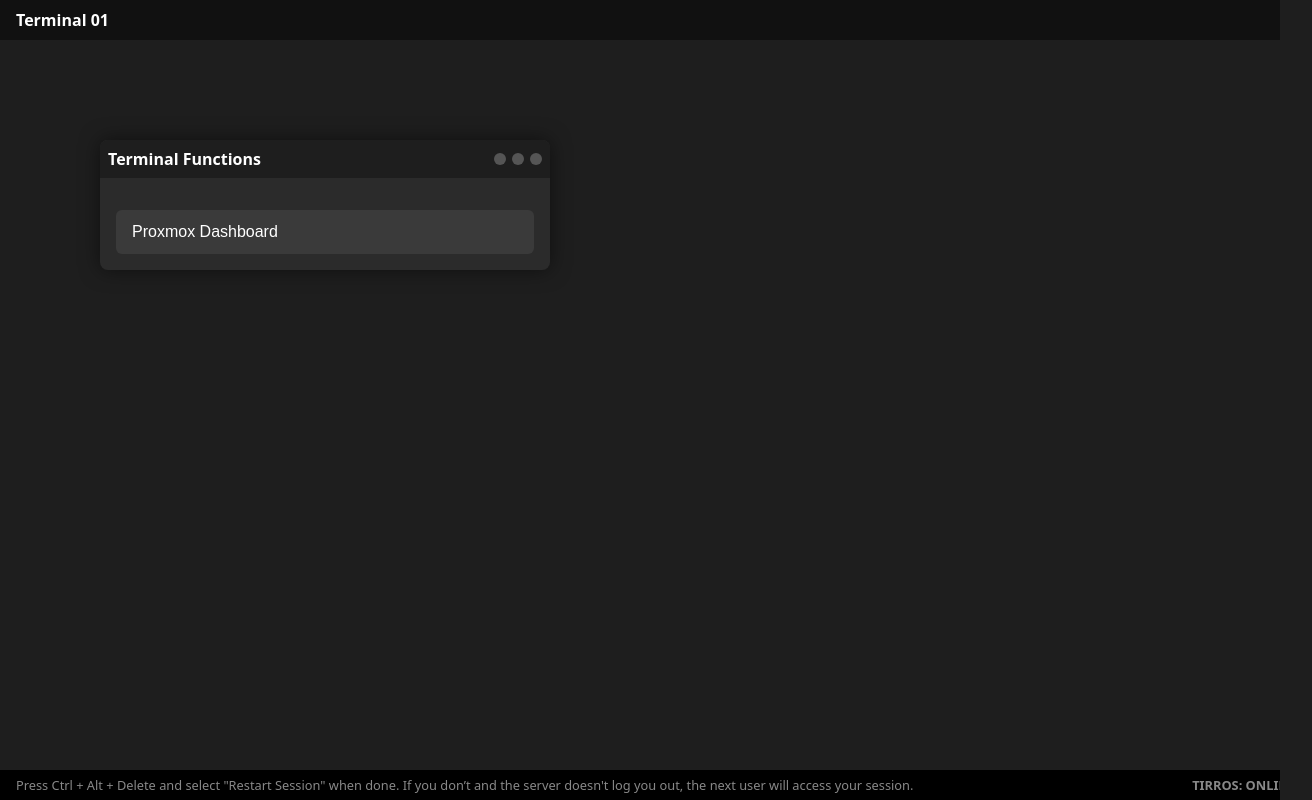
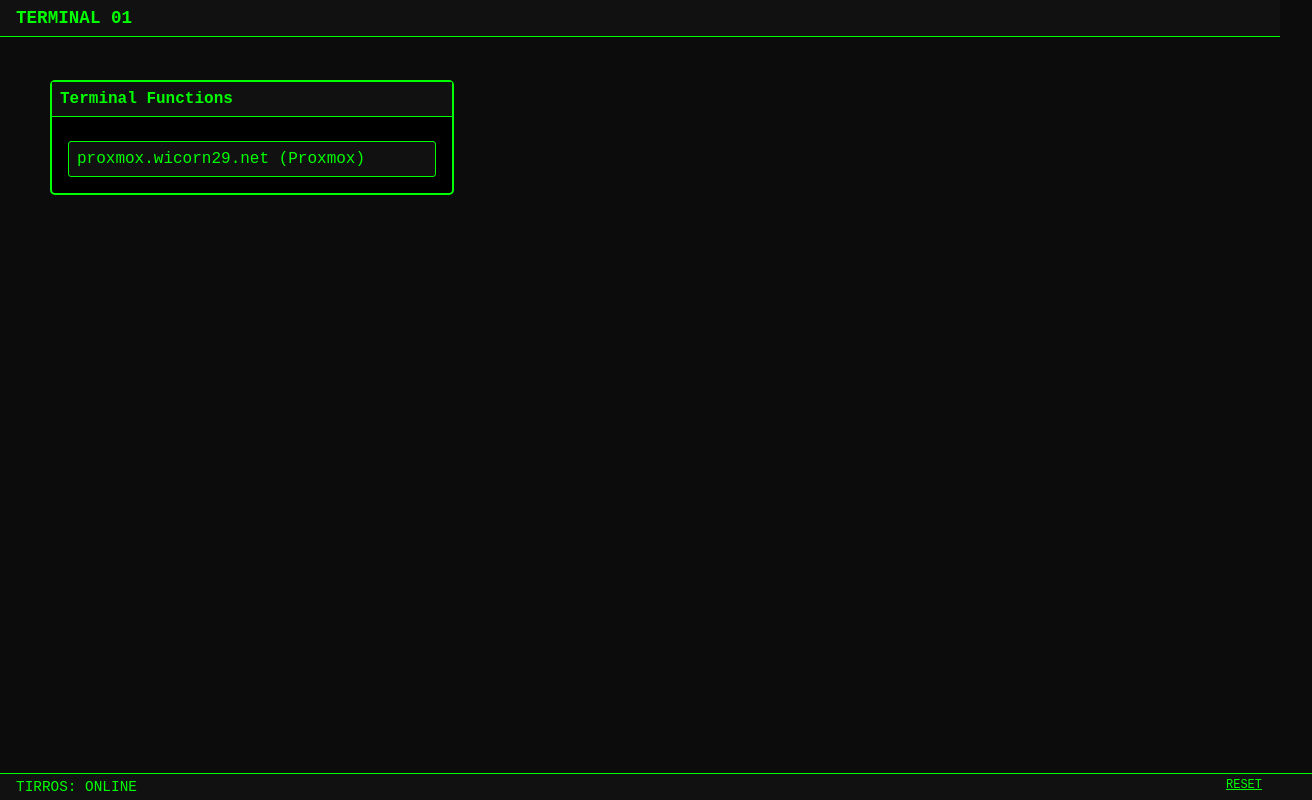
Before and after one commit to wicorn29/terminal, a plain HTML site: page index.html in a window 1280 px wide. Shown: the whole page, 1312 px wide, since content can reach past the window. Drawn offline with Linux system fonts and the light colour scheme.

Commit message:
Update index.html

```diff
--- a/index.html
+++ b/index.html
@@ -1,159 +1,188 @@
 <!DOCTYPE html>
 <html lang="en">
 <head>
-  <meta charset="UTF-8"/>
+  <meta charset="UTF-8" />
   <meta name="viewport" content="width=device-width, initial-scale=1.0"/>
   <title>Terminal 01</title>
   <style>
-    html, body {
+    body {
       margin: 0;
-      padding: 0;
-      height: 100%;
-      background: #1e1e1e;
-      font-family: system-ui, sans-serif;
+      background: #0c0c0c;
+      color: #00ff00;
+      font-family: 'Courier New', monospace;
       overflow: hidden;
+      height: 100vh;
     }
 
-    .topbar {
+    #topbar {
       background: #111;
-      color: #fff;
-      height: 40px;
-      display: flex;
-      align-items: center;
-      padding: 0 1rem;
+      color: #00ff00;
+      padding: 0.5rem 1rem;
       font-weight: bold;
-      font-size: 1rem;
+      font-size: 1.1rem;
+      border-bottom: 1px solid #00ff00;
     }
 
-    .desktop {
-      position: relative;
-      height: calc(100% - 40px);
+    #footer {
+      position: absolute;
+      bottom: 0;
       width: 100%;
+      background: #111;
+      color: #00ff00;
+      padding: 0.3rem 1rem;
+      font-size: 0.9rem;
+      border-top: 1px solid #00ff00;
     }
 
-    .window {
-      width: 450px;
-      background: #2b2b2b;
-      border-radius: 8px;
-      box-shadow: 0 0 20px rgba(0,0,0,0.5);
-      position: absolute;
-      top: 100px;
-      left: 100px;
+    #reset-button {
+      position: fixed;
+      bottom: 5px;
+      right: 10px;
+      background: transparent;
+      color: #00ff00;
+      border: none;
+      padding: 3px 8px;
+      font-size: 0.75rem;
+      font-family: inherit;
+      cursor: pointer;
+      border-radius: 3px;
+      z-index: 1001;
+      text-decoration: underline;
     }
 
-    .window-header {
-      background: #1e1e1e;
+    #reset-button:hover {
+      color: #ff4444;
+    }
+
+    #draggableWindow {
+      width: 400px;
+      position: absolute;
+      top: 80px;
+      left: 50px;
+      border: 2px solid #00ff00;
+      background: #000;
+      border-radius: 5px;
+      z-index: 100;
+    }
+
+    #windowHeader {
+      background: #111;
       padding: 0.5rem;
       cursor: move;
-      display: flex;
-      align-items: center;
-      justify-content: space-between;
-      border-top-left-radius: 8px;
-      border-top-right-radius: 8px;
-    }
-
-    .window-title {
-      color: #fff;
+      border-bottom: 1px solid #00ff00;
+      user-select: none;
       font-weight: bold;
     }
 
-    .window-controls {
-      display: flex;
-      gap: 6px;
-    }
-
-    .control-dot {
-      width: 12px;
-      height: 12px;
-      border-radius: 50%;
-      background: #555;
-    }
-
-    .window-content {
+    #windowContent {
       padding: 1rem;
     }
 
-    .app-list {
-      display: flex;
-      flex-direction: column;
-      gap: 0.8rem;
-      margin-top: 1rem;
+    .button {
+      background: #111;
+      border: 1px solid #00ff00;
+      color: #00ff00;
+      padding: 0.5rem;
+      margin-top: 0.5rem;
+      width: 100%;
+      font-family: inherit;
+      font-size: 1rem;
+      text-align: left;
+      cursor: pointer;
+      border-radius: 3px;
     }
 
-    .app-button {
-      background: #3a3a3a;
-      color: #fff;
-      padding: 0.8rem 1rem;
-      border: none;
-      border-radius: 6px;
-      font-size: 1rem;
-      text-align: left;
-      transition: background 0.2s;
-      cursor: pointer;
-    }
-
-    .app-button:hover {
-      background: #555;
-    }
-
-    .taskbar {
-      height: 30px;
-      background: #000;
-      color: #888;
-      display: flex;
-      justify-content: space-between;
-      align-items: center;
-      padding: 0 1rem;
-      font-size: 0.8rem;
-      position: absolute;
-      bottom: 0;
-      width: 100%;
+    .button:hover {
+      background: #003300;
     }
 
     #flash {
       position: fixed;
-      top: 0; left: 0;
+      top: 0;
+      left: 0;
       width: 100%;
       height: 100%;
+      display: none;
       z-index: 9999;
-      display: none;
+    }
+
+    #custom-modal div {
+      background: #111 !important;
+      color: #00ff00 !important;
+    }
+
+    #custom-modal button {
+      background: #000;
+      color: #00ff00;
+      border: 1px solid #00ff00;
+    }
+
+    #custom-modal button:hover {
+      background: #003300;
     }
   </style>
 </head>
 <body>
-  <div class="topbar">Terminal 01</div>
-  <div class="desktop">
-    <div class="window" id="draggableWindow">
-      <div class="window-header" id="windowHeader">
-        <div class="window-title">Terminal Functions</div>
-        <div class="window-controls">
-          <div class="control-dot"></div>
-          <div class="control-dot"></div>
-          <div class="control-dot"></div>
-        </div>
-      </div>
-      <div class="window-content">
-        <div class="app-list">
-          <button class="app-button" onclick="redirectWithFlash('https://proxmox.wicorn29.net')">Proxmox Dashboard</button>
-        </div>
-      </div>
-    </div>
-    <div class="taskbar">
-      <div>Press Ctrl + Alt + Delete and select "Restart Session" when done. If you don’t and the server doesn't log you out, the next user will access your session.</div>
-      <div><strong>TIRROS: ONLINE</strong></div>
+  <div id="topbar">TERMINAL 01</div>
+
+  <div id="draggableWindow">
+    <div id="windowHeader">Terminal Functions</div>
+    <div id="windowContent">
+      <button class="button" onclick="redirectWithFlash('https://proxmox.wicorn29.net')">proxmox.wicorn29.net (Proxmox)</button>
     </div>
   </div>
 
+  <div id="footer">TIRROS: ONLINE</div>
+  <button id="reset-button" onclick="confirmReset()">RESET</button>
   <div id="flash"></div>
 
   <script>
+    const flash = document.getElementById('flash');
+
+    function showModal(message, callback) {
+      const existing = document.getElementById('custom-modal');
+      if (existing) existing.remove();
+
+      const modal = document.createElement('div');
+      modal.id = 'custom-modal';
+      modal.style.position = 'fixed';
+      modal.style.top = 0;
+      modal.style.left = 0;
+      modal.style.width = '100%';
+      modal.style.height = '100%';
+      modal.style.background = 'rgba(0, 0, 0, 0.85)';
+      modal.style.display = 'flex';
+      modal.style.alignItems = 'center';
+      modal.style.justifyContent = 'center';
+      modal.style.zIndex = 10000;
+
+      const box = document.createElement('div');
+      box.style.border = '1px solid #00ff00';
+      box.style.padding = '1.5rem';
+      box.style.borderRadius = '6px';
+      box.style.maxWidth = '500px';
+      box.style.textAlign = 'center';
+      box.innerHTML = `
+        <p style="margin-bottom: 1rem;">
+          When finished, press <strong>Ctrl + Alt + Delete</strong> and select <strong>“Restart Session”</strong>.<br><br>
+          <span style="color: #ff4444;">If you don’t, and the server does not log you out, the next user of this terminal will be able to access things under your account.</span>
+        </p>
+        <button>OK</button>
+      `;
+
+      box.querySelector('button').onclick = () => {
+        modal.remove();
+        callback();
+      };
+
+      modal.appendChild(box);
+      document.body.appendChild(modal);
+    }
+
     function redirectWithFlash(url) {
-      alert("When finished, press Ctrl + Alt + Delete and select 'Reset Session'.\n\nIf you don't, and the server does not log you out, the next user of this terminal will be able to access things under your account.");
-
-      const flash = document.getElementById('flash');
+      showModal("warning", () => {
         flash.style.display = 'block';
-
-      let colors = ['yellow', 'blue', 'green'];
+        const colors = ['yellow', 'blue', 'green'];
         let i = 0;
 
         function nextFlash() {
@@ -166,9 +195,18 @@
         }
 
         nextFlash();
+      });
     }
 
-    // Drag functionality
+    function confirmReset() {
+      const confirmation = confirm("Are you sure you want to RESET the terminal?");
+      if (confirmation) {
+        // Force a true reload by clearing cache
+        location.reload(true);
+      }
+    }
+
+    // Draggable logic
     const dragWindow = document.getElementById("draggableWindow");
     const header = document.getElementById("windowHeader");
     let offsetX = 0, offsetY = 0, isDragging = false;
@@ -183,10 +221,21 @@
 
     document.addEventListener("mousemove", (e) => {
       if (isDragging) {
-        dragWindow.style.left = (e.clientX - offsetX) + "px";
-        dragWindow.style.top = (e.clientY - offsetY) + "px";
+        let newX = e.clientX - offsetX;
+        let newY = e.clientY - offsetY;
+        const maxX = window.innerWidth - dragWindow.offsetWidth;
+        const maxY = window.innerHeight - dragWindow.offsetHeight - 30;
+
+        newX = Math.max(0, Math.min(newX, maxX));
+        newY = Math.max(0, Math.min(newY, maxY));
+
+        dragWindow.style.left = newX + "px";
+        dragWindow.style.top = newY + "px";
       }
     });
+
+    // Make it full screen
+    document.documentElement.requestFullscreen();
   </script>
 </body>
 </html>
```
Lines whose indentation alone changed are shown as unchanged.
